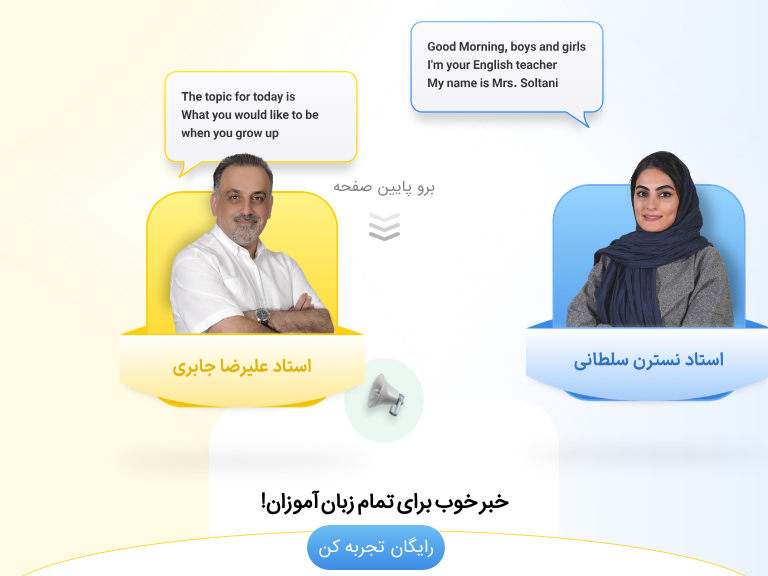
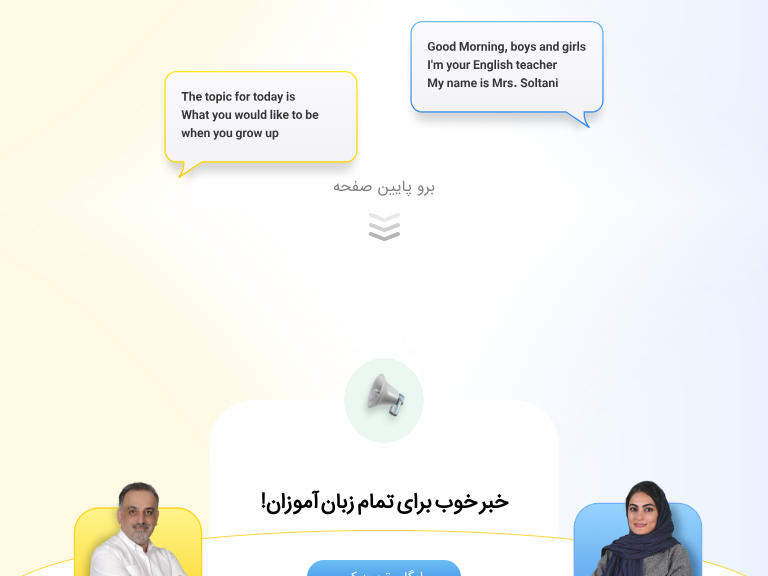
Before and after one commit to tannazkht/zabanino, a plain HTML site: page layout/index.html in a window 768 px wide. Shown: the part 200-776 px from the top of the page. Drawn offline with nearby package versions, Linux system fonts and the light colour scheme.

Commit message:
Changes to be committed:

```diff
--- a/style/style.scss
+++ b/style/style.scss
@@ -422,20 +422,6 @@ body {
     //     order: 2;
     // }
 }
-@media only screen and (min-width: 768px) and (max-width: 1023px) {
-
-}
-
-
-
-
-
-
-
-
-
-
-
     .footer {
         // #curve-img {
         //     height: 400px;
@@ -449,6 +435,35 @@ body {
             width: 22%;
             height: 22px;
             font-size: 10px;
+        }
+    }
+}
+@media only screen and (min-width: 768px) and (max-width: 1023px) {
+    .footer {
+        // #curve-img {
+        //     height: 400px;
+        // }
+        .teachers-img {
+
+        }
+        .teachers-img {
+            position: fixed;
+            top: 680px;
+            width: 200px;
+            height: auto;
+        }
+        #Jaberi {
+            left: 5%;
+        }
+        #Soltani {
+            left: 70%;
+        }
+        .freeExperienceButton {
+            bottom: 6px;
+            border-radius: 30px;
+            width: 20%;
+            height: 34px;
+            font-size: 12px;
         }
     }
 }
```
Also changed, not shown: style/style.css, 1 other file.
